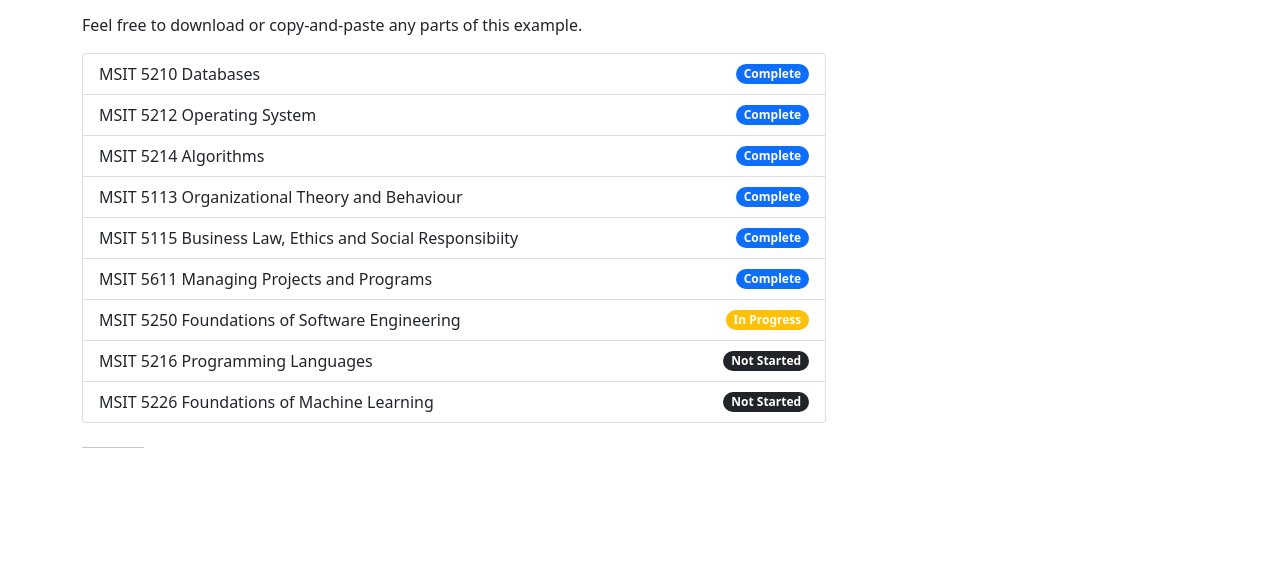
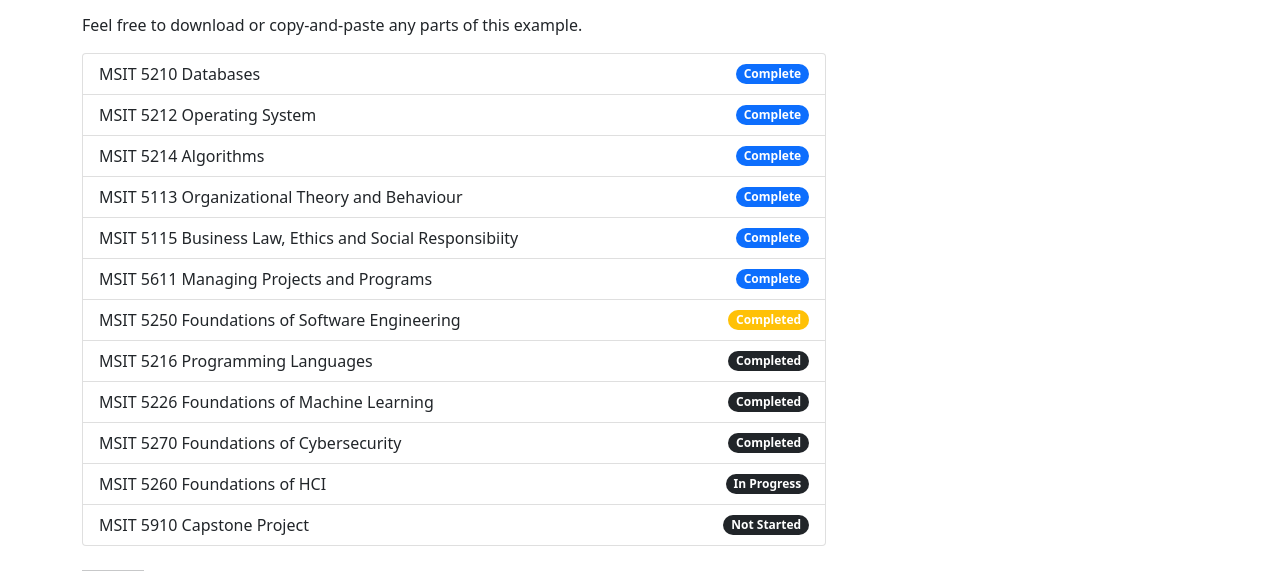
Before and after one commit to mrtinkz/msit-track, a plain HTML site: page index.html in a window 1280 px wide. Shown: the part 193-778 px from the top of the page. Drawn offline with nearby package versions, Linux system fonts and the light colour scheme.

Commit message:
Update index.html
Updated course progress

```diff
--- a/index.html
+++ b/index.html
@@ -57,14 +57,26 @@
         </li>
         <li class="list-group-item d-flex justify-content-between align-items-center">
           MSIT 5250 Foundations of Software Engineering
-          <span class="badge bg-warning rounded-pill">In Progress</span>
+          <span class="badge bg-warning rounded-pill">Completed</span>
         </li>
         <li class="list-group-item d-flex justify-content-between align-items-center">
           MSIT 5216 Programming Languages
-          <span class="badge bg-dark rounded-pill">Not Started</span>
+          <span class="badge bg-dark rounded-pill">Completed</span>
         </li>
         <li class="list-group-item d-flex justify-content-between align-items-center">
           MSIT 5226 Foundations of Machine Learning
+          <span class="badge bg-dark rounded-pill">Completed</span>
+        </li>
+        <li class="list-group-item d-flex justify-content-between align-items-center">
+          MSIT 5270 Foundations of Cybersecurity
+          <span class="badge bg-dark rounded-pill">Completed</span>
+        </li>
+        <li class="list-group-item d-flex justify-content-between align-items-center">
+          MSIT 5260 Foundations of HCI
+          <span class="badge bg-dark rounded-pill">In Progress</span>
+        </li>
+        <li class="list-group-item d-flex justify-content-between align-items-center">
+          MSIT 5910 Capstone Project
           <span class="badge bg-dark rounded-pill">Not Started</span>
         </li>
       </ul>
```
